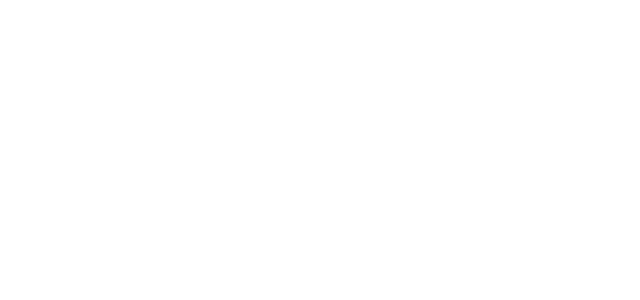
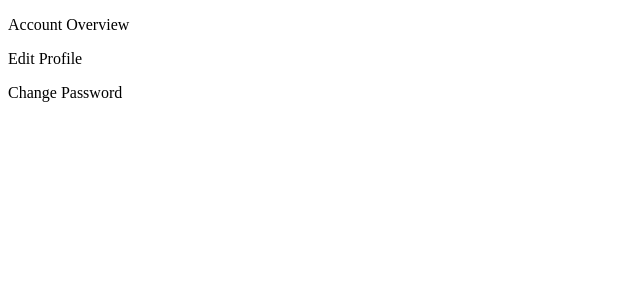
Before and after one commit to ajrsabet/project3-front-heroku-test2, a React (Create React App) app: page / in a window 1280 px wide. Shown: the top 300 px of the page, without its empty margins (0-640 px from the left). Built offline with nearby package versions, Linux system fonts and the light colour scheme.

Commit message:
aside usestate

```diff
--- a/src/App.js
+++ b/src/App.js
@@ -1,12 +1,10 @@
 import React from 'react';
-import Footer from './Components/Footer/index';
+import Aside from './Components/Aside'
 // import './App.css';
 
 function App() {
   return (
-    <Footer text='footer'>
-
-    </Footer>
+    <Aside />
   )
 }
 
--- a/src/Components/Aside/index.js
+++ b/src/Components/Aside/index.js
@@ -1,11 +1,19 @@
-import React from "react";
+import React, { useState } from "react";
 import "./aside.css";
 
-export default function Aside(props) {
+export default function Aside() {
+
+  const [optionState, setOptionState] = useState({
+    accountOverview: `Account Overview`,
+    editProfile: `Edit Profile`,
+    changePassword: `Change Password`,
+  })
+
   return (
-    <aside className='aside'>
-      {props.children}
+    <aside>
+      <p>{optionState.accountOverview}</p>
+      <p>{optionState.editProfile}</p>
+      <p>{optionState.changePassword}</p>
     </aside>
-
   )
 }
```
